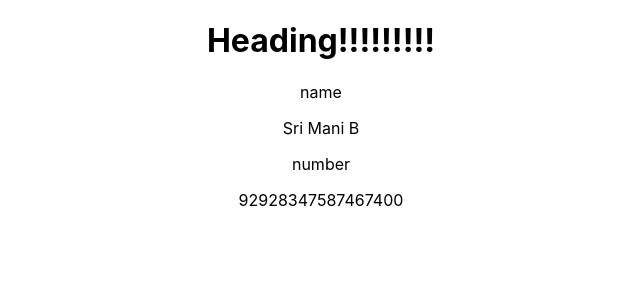
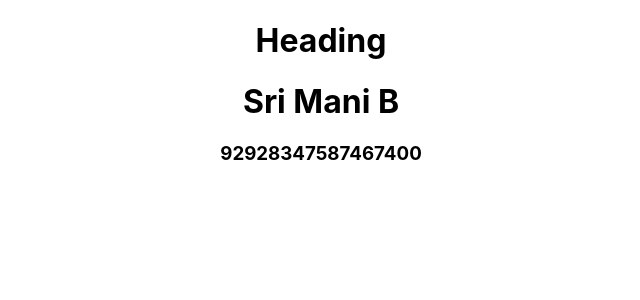
Before and after one commit to srimani282/Reactdev, a React (Create React App) app: page / in a window 1280 px wide. Shown: the top 300 px of the page, without its empty margins (319-959 px from the left). Built offline with nearby package versions, Linux system fonts and the light colour scheme.

Commit message:
Conditinal Rendering

```diff
--- a/src/App.js
+++ b/src/App.js
@@ -1,17 +1,15 @@
 import React from "react";
-import logo from "./logo.svg";
 import "./App.css";
 
 function App() {
   let name = "Sri Mani B";
-  var num = 92928347587467389;
+  let num = 92928347587467389;
+
   return (
     <div className="App">
-      <h1>Heading!!!!!!!!!</h1>
-      <p>name</p>
-      <p>{name}</p>
-      <p>number</p>
-      <p>{num}</p>
+      <h1>Heading</h1>
+      <h1>{name}</h1>
+      {true ? <h3>{num}</h3> : <h3>No number</h3>}
     </div>
   );
 }
```
